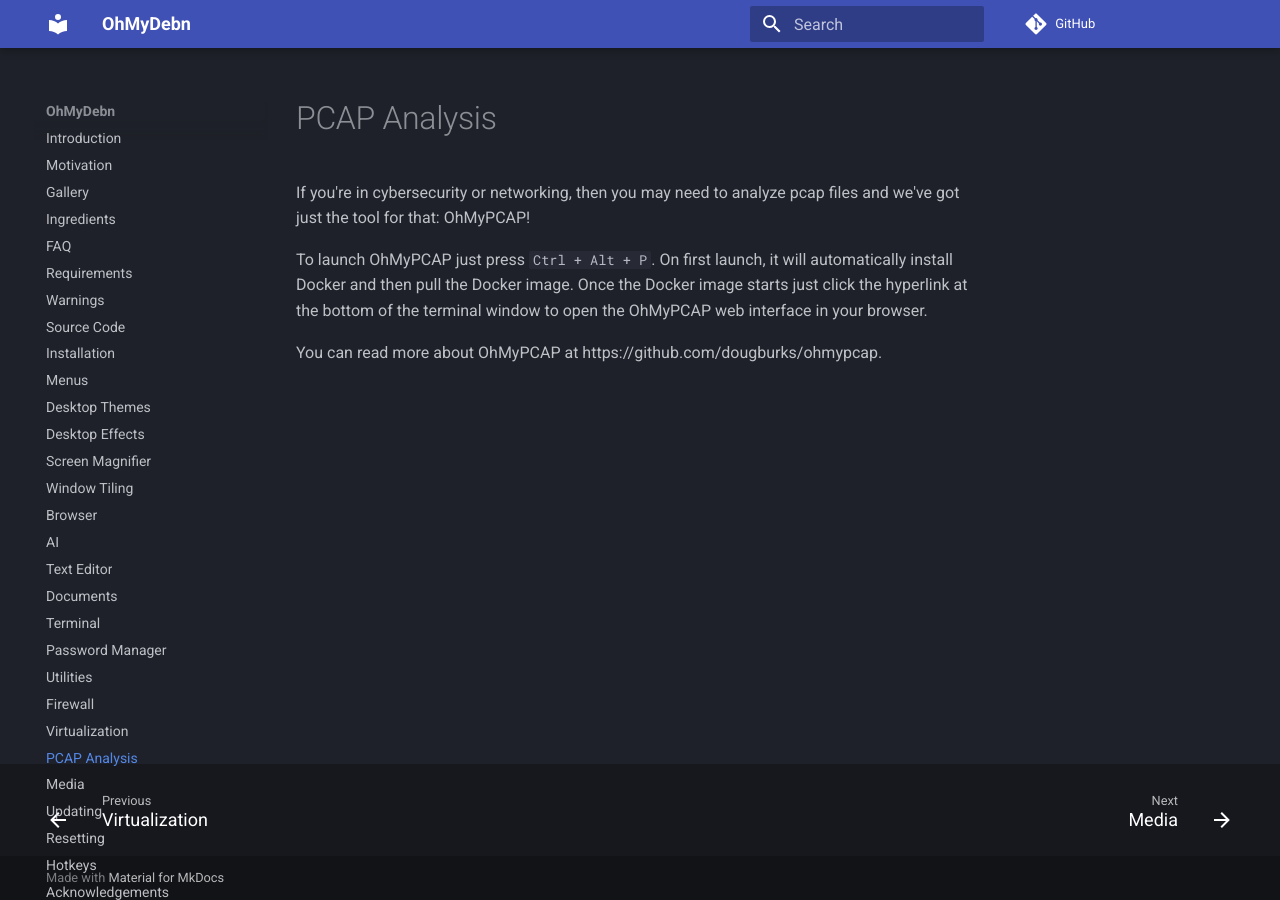
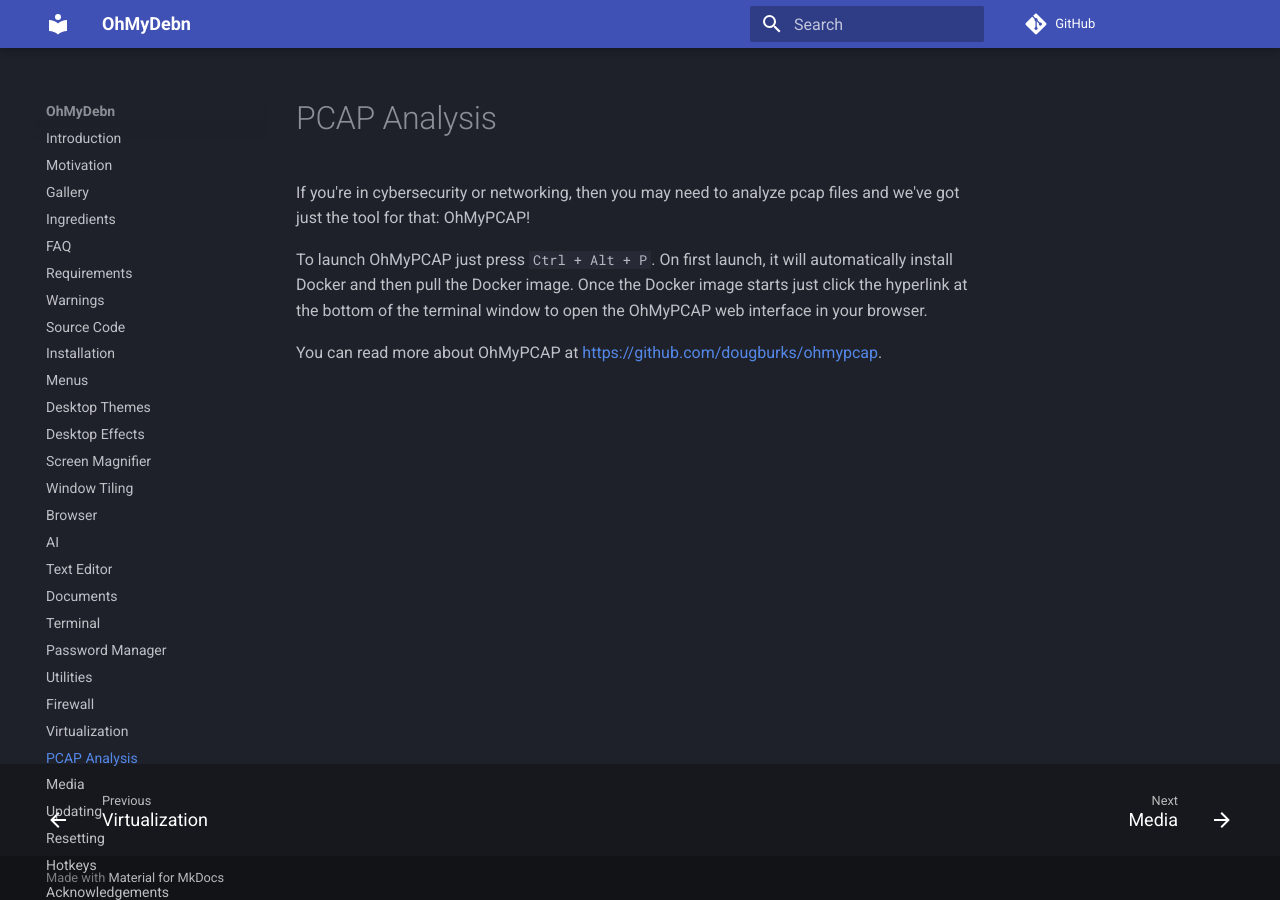
Before and after one commit to dougburks/ohmydebn-docs, an MkDocs documentation site: the page built from docs/ohmypcap.md, in a window 1280 px wide. Built offline with MkDocs 1.6.1 and Material for MkDocs 9.7.7, drawn with Linux system fonts in a browser that asks for light colours; comment, search, counter and statistics services are not loaded.

Commit message:
fix hyperlink

```diff
--- a/docs/ohmypcap.md
+++ b/docs/ohmypcap.md
@@ -2,4 +2,4 @@
 
 To launch OhMyPCAP just press `Ctrl + Alt + P`. On first launch, it will automatically install Docker and then pull the Docker image. Once the Docker image starts just click the hyperlink at the bottom of the terminal window to open the OhMyPCAP web interface in your browser.
 
-You can read more about OhMyPCAP at https://github.com/dougburks/ohmypcap.
+You can read more about OhMyPCAP at <https://github.com/dougburks/ohmypcap>.
```
